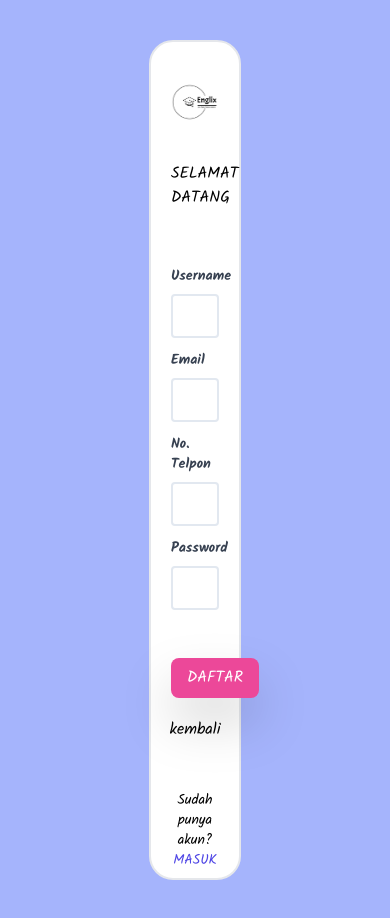
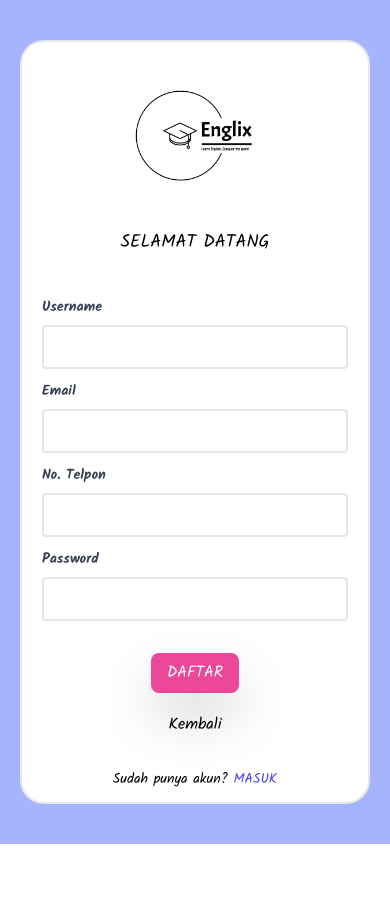
Before and after one commit to TrustyKrab/Englix-Client, a React (Vite) app: page /FormRegister in a window 390 px wide. After the commit the page ends 844 px from the top, so only its background shows below. Built offline with nearby package versions, Linux system fonts and the light colour scheme.

Commit message:
responsives

```diff
--- a/src/assets/Pages/RegisterLoginPage/FormLogin.jsx
+++ b/src/assets/Pages/RegisterLoginPage/FormLogin.jsx
@@ -31,18 +31,17 @@ export default function FormLogin() {
     }
 
     return (
-        <div className="flex flex-wrap justify-center px-20 bg-indigo-300 h-full font-main">
-            <div className="w-2/5 border-2 rounded-3xl px-5 bg-white my-10">
+        <div className="flex flex-wrap justify-center px-5 sm:px-10 md:px-20 bg-indigo-300 min-h-screen font-main">
+            <div className="w-full sm:w-4/5 md:w-2/5 border-2 rounded-3xl px-5 bg-white my-10">
                 <div className="flex justify-center w-full my-10">
-                    <img src="logo-black.png" className="justify-center w-52"></img>
+                    <img src="logo-black.png" className="w-32 sm:w-40 md:w-52"></img>
                 </div>
-                <div className="mb-14">
-                    <h1 className="text-center">SELAMAT DATANG KEMBALI</h1>
+                <div className="mb-10 sm:mb-14">
+                    <h1 className="text-center text-lg sm:text-xl md:text-2xl">SELAMAT DATANG KEMBALI</h1>
                 </div>
-                <form onSubmit={handleSubmit} className="mb-12">
-
+                <form onSubmit={handleSubmit} className="mb-8 sm:mb-12">
                     <label
-                        htmlFor="email" className="block  text-gray-700 text-sm font-bold mb-2"> Email</label>
+                        htmlFor="email" className="block text-gray-700 text-sm font-bold mb-2">Email</label>
                     <input
                         type="email"
                         onChange={(e) => setEmail(e.target.value)}
@@ -60,34 +59,32 @@ export default function FormLogin() {
                         id="password"
                         placeholder=""
                         onChange={(e) => setPassword(e.target.value)}
-                        className="border-2 mb-12 border-slate-200 rounded w-full py-2 px-3 text-gray-700 focus:outline-slate-500 focus:shadow-outline"
+                        className="border-2 mb-8 sm:mb-12 border-slate-200 rounded w-full py-2 px-3 text-gray-700 focus:outline-slate-500 focus:shadow-outline"
                         required
                     />
                     <Link to="/FormForgotPass">
-                        <div className='w-auto flex text-right justify-end -mt-12 mb-12'>
-                            <h1 className='text-sm hover:underline hover:opacity-85 opacity-50'>Lupa Password?</h1>
+                        <div className="flex text-right justify-end -mt-8 sm:-mt-12 mb-8 sm:mb-12">
+                            <h1 className="text-sm hover:underline hover:opacity-85 opacity-50">Lupa Password?</h1>
                         </div>
                     </Link>
                     <div className="text-center mb-5">
                         <button type="submit" className="py-2 px-4 rounded-lg text-white hover:bg-blue-500 hover:scale-105 transition duration-200 drop-shadow-2xl bg-pink-500">MASUK</button>
                     </div>
-                    <div className='flex text-center justify-center'>
+                    <div className="flex justify-center">
                         <Link to='/LandingPage'>
-                            <h1 className='hover:underline'>kembali</h1>
+                            <h1 className="hover:underline">kembali</h1>
                         </Link>
                     </div>
                 </form>
-                <div>
-                    <div className="text-center mb-2">
-                        <h1 className="text-sm">Belum punya akun?
-                            <Link to="/FormRegister">
-                                <span className="font-medium text-indigo-600 hover:text-pink-600 ">DAFTAR
-                                </span>
-                            </Link>
-                        </h1>
-                    </div>
+                <div className="text-center mb-2">
+                    <h1 className="text-sm">Belum punya akun?
+                        <Link to="/FormRegister">
+                            <span className="font-medium text-indigo-600 hover:text-pink-600"> DAFTAR</span>
+                        </Link>
+                    </h1>
                 </div>
             </div>
         </div>
+
     )
 }
--- a/src/assets/Pages/RegisterLoginPage/FormRegister.jsx
+++ b/src/assets/Pages/RegisterLoginPage/FormRegister.jsx
@@ -39,85 +39,77 @@ export default function FormRegister() {
             });
     }
     return (
-        <div className="flex flex-wrap justify-center px-20 bg-indigo-300 h-full font-main">
-            <div className="w-2/5 border-2 rounded-3xl px-5 bg-white my-10">
+        <div className="flex flex-wrap justify-center px-5 sm:px-10 md:px-20 bg-indigo-300 min-h-screen font-main">
+            <div className="w-full sm:w-4/5 md:w-2/5 border-2 rounded-3xl px-5 bg-white my-10">
                 <div className="flex justify-center w-full my-10">
-                    <img src="logo-black.png" className="justify-center w-52"></img>
+                    <img src="logo-black.png" className="w-32 sm:w-40 md:w-52" alt="Logo"></img>
                 </div>
-                <div className="mb-14">
-                    <h1 className="text-center">SELAMAT DATANG</h1>
+                <div className="mb-10 sm:mb-14">
+                    <h1 className="text-center text-lg sm:text-xl md:text-2xl">SELAMAT DATANG</h1>
                 </div>
-                <form onSubmit={handleSubmit} className="mb-12">
+                <form onSubmit={handleSubmit} className="mb-8 sm:mb-12">
                     <label
-                        htmlFor="username" className="block  text-gray-700 text-sm font-bold mb-2"> Username</label>
+                        htmlFor="username" className="block text-gray-700 text-sm font-bold mb-2">Username</label>
                     <input
                         type="text"
                         name="username"
                         id="username"
-                        placeholder=""
                         onChange={(e) => setUsername(e.target.value)}
                         className="border-2 mb-3 border-slate-200 rounded w-full py-2 px-3 text-gray-700 focus:outline-slate-500 focus:shadow-outline"
                         required
                     />
 
                     <label
-                        htmlFor="email" className="block  text-gray-700 text-sm font-bold mb-2"> Email</label>
+                        htmlFor="email" className="block text-gray-700 text-sm font-bold mb-2">Email</label>
                     <input
                         type="email"
                         onChange={(e) => setEmail(e.target.value)}
                         name="email"
                         id="email"
-                        placeholder=""
                         className="border-2 mb-3 border-slate-200 rounded w-full py-2 px-3 text-gray-700 focus:outline-slate-500 focus:shadow-outline"
                         required
                     />
 
                     <label
-                        htmlFor="notlp" className="block  text-gray-700 text-sm font-bold mb-2"> No. Telpon</label>
+                        htmlFor="notlp" className="block text-gray-700 text-sm font-bold mb-2">No. Telpon</label>
                     <input
                         type="tel"
                         name="notlp"
                         id="notlp"
-                        placeholder=""
                         onChange={(e) => setNotlp(e.target.value)}
                         className="border-2 mb-3 border-slate-200 rounded w-full py-2 px-3 text-gray-700 focus:outline-slate-500 focus:shadow-outline"
                         required
                     />
 
                     <label
-                        htmlFor="password" className="block  text-gray-700 text-sm font-bold mb-2"> Password</label>
+                        htmlFor="password" className="block text-gray-700 text-sm font-bold mb-2">Password</label>
                     <input
                         type="password"
                         name="password"
                         id="password"
-                        placeholder=""
                         onChange={(e) => setPassword(e.target.value)}
-                        className="border-2 mb-12 border-slate-200 rounded w-full py-2 px-3 text-gray-700 focus:outline-slate-500 focus:shadow-outline"
+                        className="border-2 mb-8 sm:mb-12 border-slate-200 rounded w-full py-2 px-3 text-gray-700 focus:outline-slate-500 focus:shadow-outline"
                         required
                     />
 
                     <div className="text-center mb-5">
-                        <button type="submit" className="py-2 px-4 rounded-lg text-white hover:bg-blue-500 hover:scale-105 transition duration-200 drop-shadow-2xl bg-pink-500">DAFTAR</button>
+                        <button type="submit" className="py-2 px-4 rounded-lg text-white bg-pink-500 hover:bg-blue-500 hover:scale-105 transition duration-200 drop-shadow-2xl">DAFTAR</button>
                     </div>
-                    <div className='flex text-center justify-center'>
-                        <Link to='/LandingPage'>
-                            <h1 className="hover:underline">kembali</h1>
+                    <div className="flex justify-center">
+                        <Link to="/LandingPage">
+                            <h1 className="hover:underline">Kembali</h1>
                         </Link>
                     </div>
                 </form>
-                <div>
-
-                    <div className="text-center mb-2">
-                        <h1 className="text-sm">Sudah punya akun?
-                            <Link to="/FormLogin">
-                                <span className="font-medium text-indigo-600 hover:text-pink-600 ">
-                                    MASUK
-                                </span>
-                            </Link>
-                        </h1>
-                    </div>
+                <div className="text-center mb-2">
+                    <h1 className="text-sm">Sudah punya akun?
+                        <Link to="/FormLogin">
+                            <span className="font-medium text-indigo-600 hover:text-pink-600"> MASUK</span>
+                        </Link>
+                    </h1>
                 </div>
             </div>
         </div>
+
     )
 }
```
